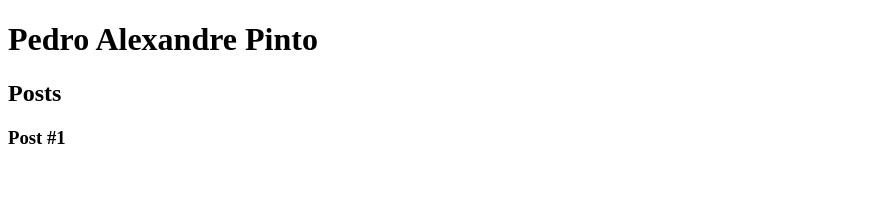
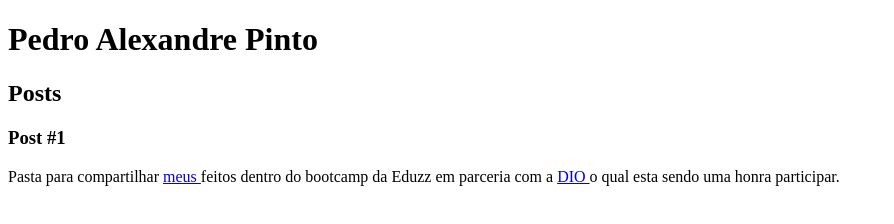
Before and after one commit to zPASP/Eduzz-Fullstack-Developer, a plain HTML site: page html/index.html in a window 1280 px wide. Shown: the whole page, without its empty margins (0-894 px from the left). Drawn offline with Linux system fonts and the light colour scheme.

Commit message:
adicionado um paragrafo com texto e utilizando o atributo <a> com link's

```diff
--- a/html/index.html
+++ b/html/index.html
@@ -17,6 +17,11 @@
                 <header>
                     <h3>Post #1</h3>
                 </header>
+                <p>
+                    Pasta para compartilhar <a href="mailto:zpasp@live.com" target="_blank">meus </a> feitos dentro do bootcamp da
+                    Eduzz em parceria com a <a href="https://web.digitalinnovation.one/" target="_blank"> DIO </a> o qual esta sendo uma honra
+                    participar.
+                </p>
             </article>
         </section>
         <footer></footer>
```
